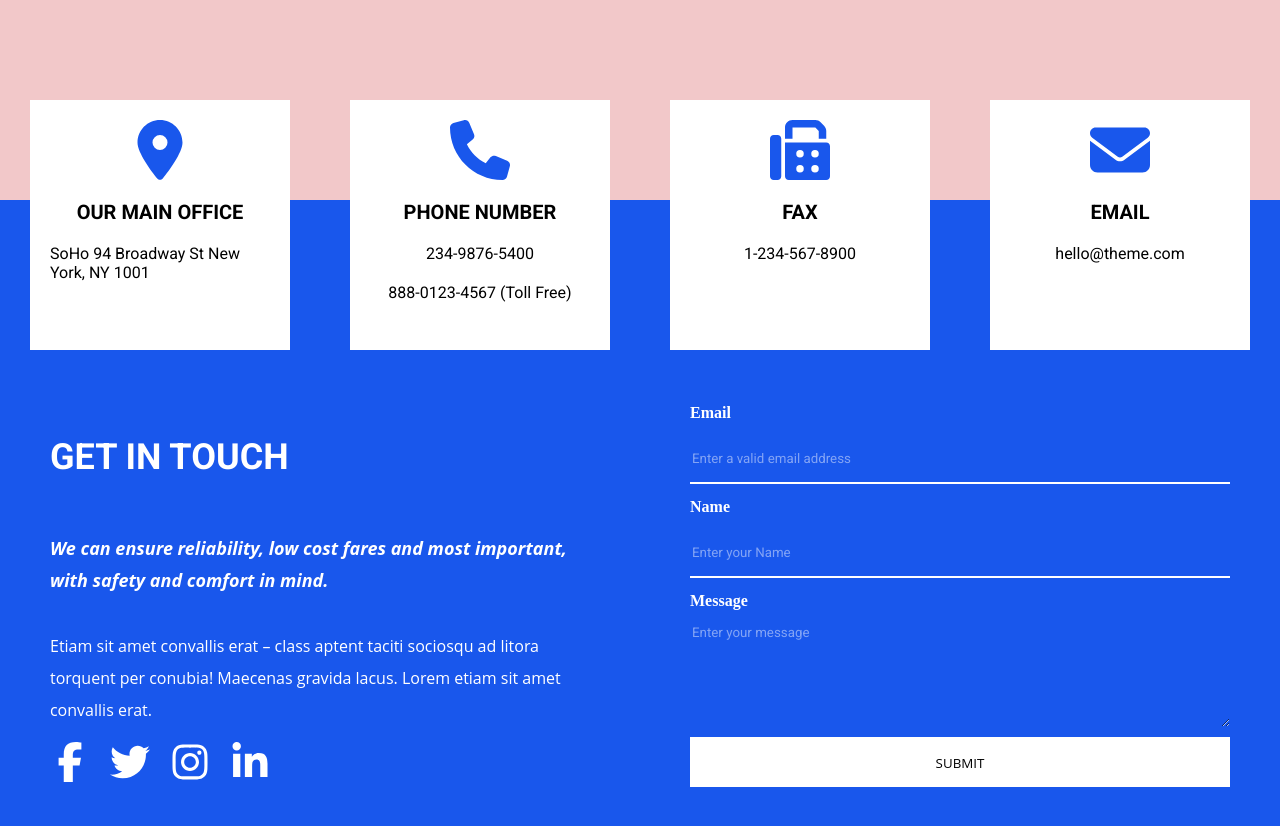
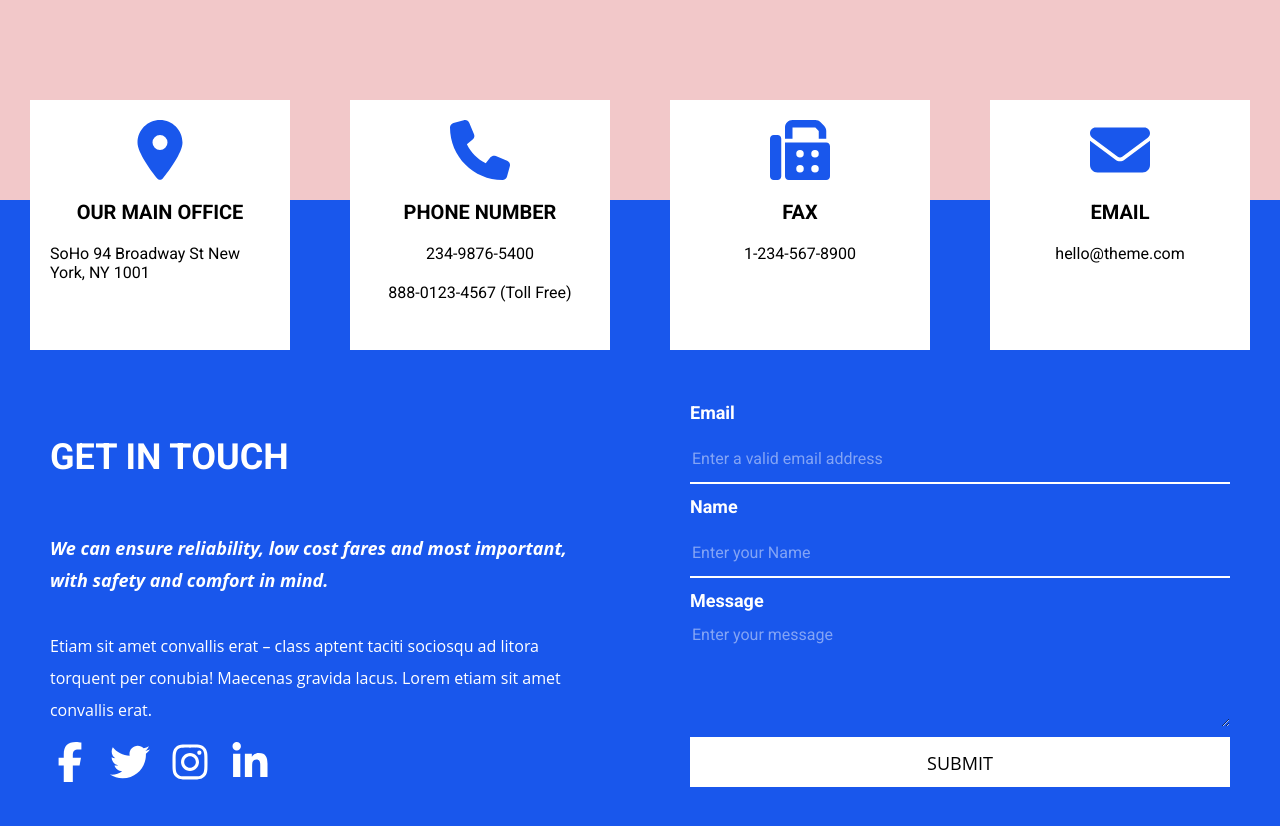
Before and after one commit to mithileshkumar/ng-contact-page, an Angular app: page / in a window 1280 px wide. Shown: the top 826 px of the page. Built offline with nearby package versions, Linux system fonts and the light colour scheme.

Commit message:
updated font size

```diff
--- a/src/app/app.component.scss
+++ b/src/app/app.component.scss
@@ -93,12 +93,14 @@
                             outline: none;
                             border-bottom: 2px solid white;
                             color: white;
+                            font-size: 16px;
                         }
 
                         label {
-                            font-family: 'Open Sans, sans-serif';
+                            font-family: "Roboto", sans-serif;
                             font-weight: 700;
                             line-height: 25px;
+                            font-size: 18px;
                         }
 
                         textarea {
@@ -107,6 +109,7 @@
                             border: none;
                             color: white;
                             outline: none;
+                            font-size: 16px;
                         }
 
                         textarea:focus {
@@ -154,6 +157,7 @@ button {
     line-height: 50px;
     outline: transparent;
     border: none;
+    font-size: 18px;;
 }
 
 .blue-icons {
```
Also changed, not shown: 1 other file (tests, documents, lock files or other folders).
